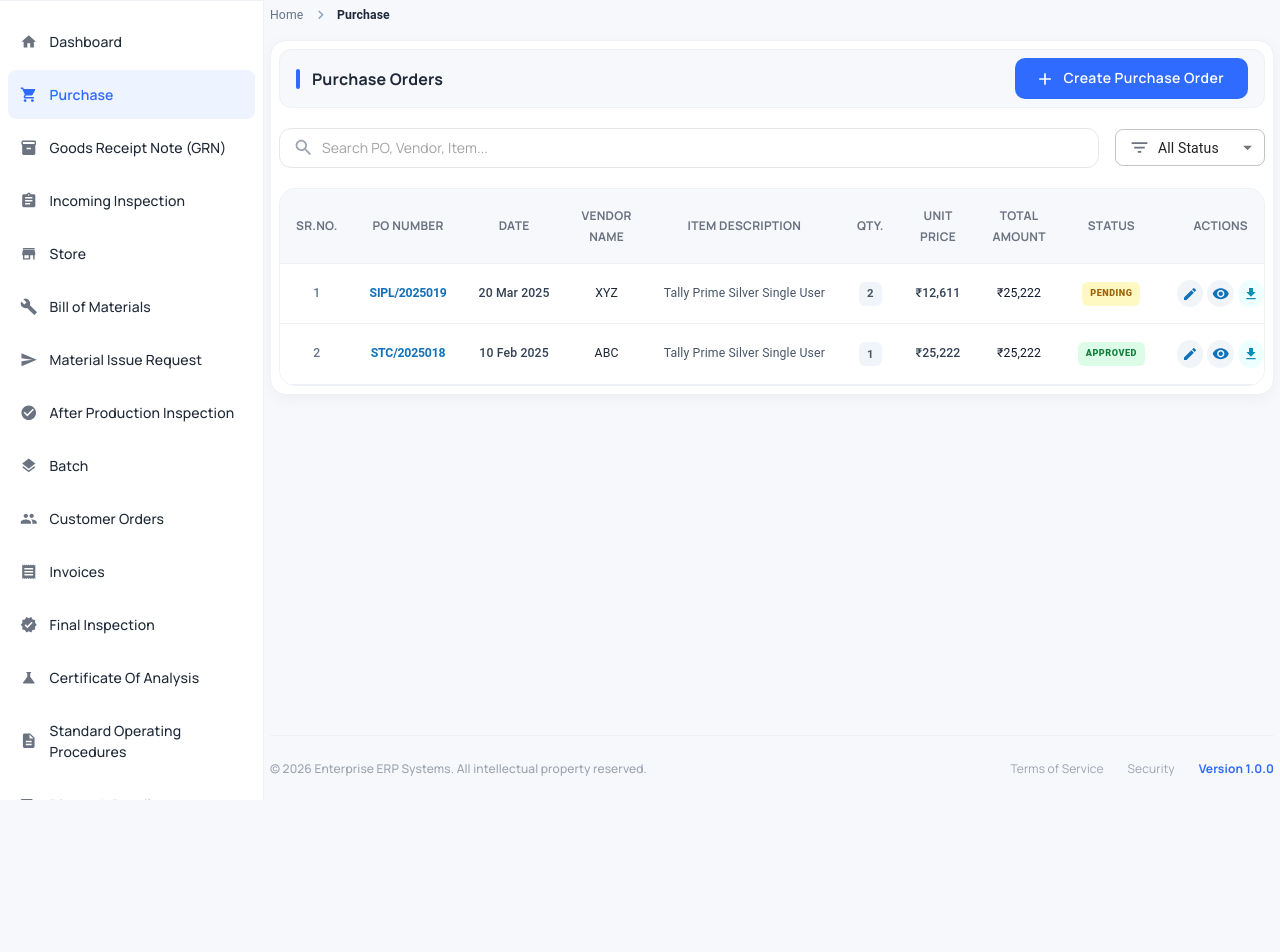
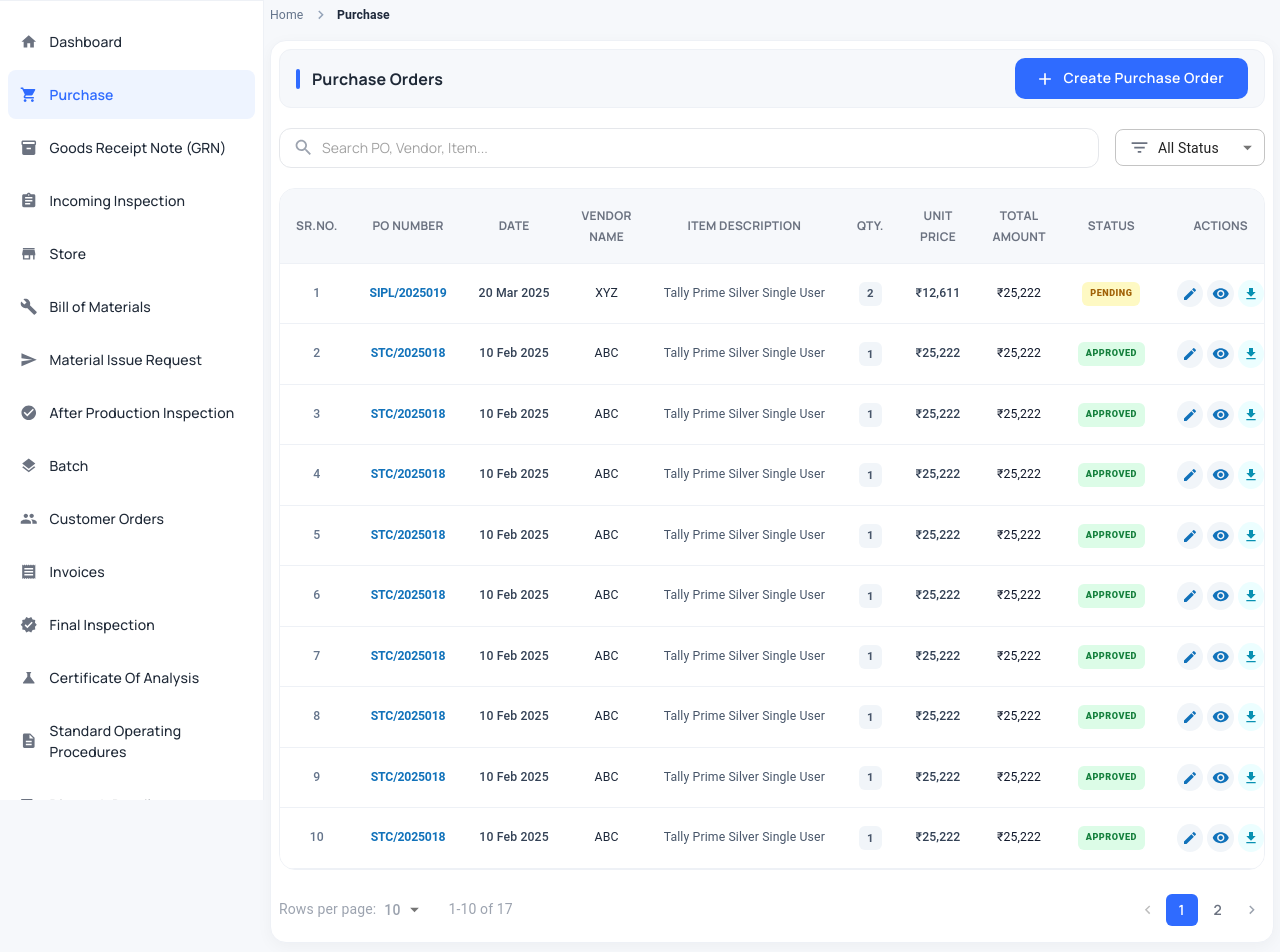
Before and after one commit to yashuu6686/ERP-1.0, a Next.js app: page /purchase in a window 1280 px wide. Shown: the top 952 px of the page. Before the commit the page ends 800 px from the top, so only its background shows below. Built offline with nearby package versions, Linux system fonts and the light colour scheme.

Commit message:
add pagination

```diff
--- a/src/app/purchase/page.js
+++ b/src/app/purchase/page.js
@@ -44,10 +44,178 @@
       totalAmount: 25222,
       status: "Approved",
     },
+    {
+      id: 2,
+      poNumber: "STC/2025018",
+      orderDate: "2025-02-10",
+      vendorName: "ABC",
+      itemDescription: "Tally Prime Silver Single User",
+      quantity: 1,
+      unitPrice: 25222,
+      totalAmount: 25222,
+      status: "Approved",
+    },{
+      id: 2,
+      poNumber: "STC/2025018",
+      orderDate: "2025-02-10",
+      vendorName: "ABC",
+      itemDescription: "Tally Prime Silver Single User",
+      quantity: 1,
+      unitPrice: 25222,
+      totalAmount: 25222,
+      status: "Approved",
+    },
+    {
+      id: 2,
+      poNumber: "STC/2025018",
+      orderDate: "2025-02-10",
+      vendorName: "ABC",
+      itemDescription: "Tally Prime Silver Single User",
+      quantity: 1,
+      unitPrice: 25222,
+      totalAmount: 25222,
+      status: "Approved",
+    },
+    {
+      id: 2,
+      poNumber: "STC/2025018",
+      orderDate: "2025-02-10",
+      vendorName: "ABC",
+      itemDescription: "Tally Prime Silver Single User",
+      quantity: 1,
+      unitPrice: 25222,
+      totalAmount: 25222,
+      status: "Approved",
+    },
+    {
+      id: 2,
+      poNumber: "STC/2025018",
+      orderDate: "2025-02-10",
+      vendorName: "ABC",
+      itemDescription: "Tally Prime Silver Single User",
+      quantity: 1,
+      unitPrice: 25222,
+      totalAmount: 25222,
+      status: "Approved",
+    },
+    {
+      id: 2,
+      poNumber: "STC/2025018",
+      orderDate: "2025-02-10",
+      vendorName: "ABC",
+      itemDescription: "Tally Prime Silver Single User",
+      quantity: 1,
+      unitPrice: 25222,
+      totalAmount: 25222,
+      status: "Approved",
+    },
+    {
+      id: 2,
+      poNumber: "STC/2025018",
+      orderDate: "2025-02-10",
+      vendorName: "ABC",
+      itemDescription: "Tally Prime Silver Single User",
+      quantity: 1,
+      unitPrice: 25222,
+      totalAmount: 25222,
+      status: "Approved",
+    },
+    {
+      id: 2,
+      poNumber: "STC/2025018",
+      orderDate: "2025-02-10",
+      vendorName: "ABC",
+      itemDescription: "Tally Prime Silver Single User",
+      quantity: 1,
+      unitPrice: 25222,
+      totalAmount: 25222,
+      status: "Approved",
+    },
+    {
+      id: 2,
+      poNumber: "STC/2025018",
+      orderDate: "2025-02-10",
+      vendorName: "ABC",
+      itemDescription: "Tally Prime Silver Single User",
+      quantity: 1,
+      unitPrice: 25222,
+      totalAmount: 25222,
+      status: "Approved",
+    },
+    {
+      id: 2,
+      poNumber: "STC/2025018",
+      orderDate: "2025-02-10",
+      vendorName: "ABC",
+      itemDescription: "Tally Prime Silver Single User",
+      quantity: 1,
+      unitPrice: 25222,
+      totalAmount: 25222,
+      status: "Approved",
+    },
+    {
+      id: 2,
+      poNumber: "STC/2025018",
+      orderDate: "2025-02-10",
+      vendorName: "ABC",
+      itemDescription: "Tally Prime Silver Single User",
+      quantity: 1,
+      unitPrice: 25222,
+      totalAmount: 25222,
+      status: "Approved",
+    },
+    {
+      id: 2,
+      poNumber: "STC/2025018",
+      orderDate: "2025-02-10",
+      vendorName: "ABC",
+      itemDescription: "Tally Prime Silver Single User",
+      quantity: 1,
+      unitPrice: 25222,
+      totalAmount: 25222,
+      status: "Approved",
+    },
+    {
+      id: 2,
+      poNumber: "STC/2025018",
+      orderDate: "2025-02-10",
+      vendorName: "ABC",
+      itemDescription: "Tally Prime Silver Single User",
+      quantity: 1,
+      unitPrice: 25222,
+      totalAmount: 25222,
+      status: "Approved",
+    },
+    {
+      id: 2,
+      poNumber: "STC/2025018",
+      orderDate: "2025-02-10",
+      vendorName: "ABC",
+      itemDescription: "Tally Prime Silver Single User",
+      quantity: 1,
+      unitPrice: 25222,
+      totalAmount: 25222,
+      status: "Approved",
+    },
+    {
+      id: 2,
+      poNumber: "STC/2025018",
+      orderDate: "2025-02-10",
+      vendorName: "ABC",
+      itemDescription: "Tally Prime Silver Single User",
+      quantity: 1,
+      unitPrice: 25222,
+      totalAmount: 25222,
+      status: "Approved",
+    },
   ]);
 
   const [searchTerm, setSearchTerm] = useState("");
   const [filterStatus, setFilterStatus] = useState("All");
+
+  // Pagination State
+  const [page, setPage] = useState(0);
+  const [rowsPerPage, setRowsPerPage] = useState(10);
 
   const filteredOrders = orders.filter((order) => {
     const matchesSearch =
@@ -60,6 +228,12 @@
 
     return matchesSearch && matchesFilter;
   });
+
+  // Calculate paginated data
+  const paginatedOrders = filteredOrders.slice(
+    page * rowsPerPage,
+    page * rowsPerPage + rowsPerPage
+  );
 
   const columns = [
     {
@@ -241,7 +415,18 @@
           </Select>
         }
       >
-        <GlobalTable columns={columns} data={filteredOrders} />
+        <GlobalTable
+          columns={columns}
+          data={paginatedOrders}
+          totalCount={filteredOrders.length}
+          page={page}
+          rowsPerPage={rowsPerPage}
+          onPageChange={setPage}
+          onRowsPerPageChange={(val) => {
+            setRowsPerPage(val);
+            setPage(0);
+          }}
+        />
       </CommonCard>
     </Box>
   );
--- a/src/components/GlobalTable.js
+++ b/src/components/GlobalTable.js
@@ -10,10 +10,38 @@
     Paper,
     Typography,
     Box,
+    IconButton,
+    Select,
+    MenuItem,
 } from "@mui/material";
+import {
+    NavigateBefore,
+    NavigateNext,
+} from "@mui/icons-material";
 
-const GlobalTable = ({ columns, data, onRowClick }) => {
+const GlobalTable = ({
+    columns,
+    data,
+    onRowClick,
+    page = 0,
+    rowsPerPage = 10,
+    totalCount = 0,
+    onPageChange,
+    onRowsPerPageChange
+}) => {
+    const totalPages = Math.ceil(totalCount / rowsPerPage);
+
+    // Generate page numbers to display
+    const getPageNumbers = () => {
+        const pages = [];
+        for (let i = 0; i < totalPages; i++) {
+            pages.push(i);
+        }
+        return pages;
+    };
+
     return (
+        <Box>
             <TableContainer
                 component={Paper}
                 elevation={0}
@@ -24,6 +52,7 @@
                     width: "100%",
                     maxWidth: "100%",
                     display: "block",
+                    mb: 2,
                     // Custom Scrollbar Styles
                     "&::-webkit-scrollbar": {
                         height: "8px",
@@ -58,7 +87,7 @@
                                         letterSpacing: "0.02em",
                                         fontFamily: "var(--font-manrope)",
                                         borderBottom: "1px solid var(--border-default)",
-                                    width: col.width || "auto", // Allow fixed width
+                                        width: col.width || "auto",
                                         ...col.sx,
                                     }}
                                 >
@@ -98,7 +127,7 @@
                                                     whiteSpace: "nowrap",
                                                     overflow: "hidden",
                                                     textOverflow: "ellipsis",
-                                                maxWidth: col.width || "200px", // Truncate if content is long
+                                                    maxWidth: col.width || "200px",
                                                 }}
                                                 title={typeof (col.render ? col.render(row, rowIndex) : row[col.accessor]) === 'string' ? (col.render ? col.render(row, rowIndex) : row[col.accessor]) : ""}
                                             >
@@ -122,6 +151,97 @@
                     </TableBody>
                 </Table>
             </TableContainer>
+
+            {/* Pagination Implementation */}
+            {totalCount > 0 && (
+                <Box
+                    sx={{
+                        display: "flex",
+                        alignItems: "center",
+                        justifyContent: "space-between",
+                        padding: "8px 0",
+                        fontFamily: "var(--font-manrope)",
+                    }}
+                >
+                    {/* Left: Rows per page and Count */}
+                    <Box sx={{ display: "flex", alignItems: "center", gap: 3 }}>
+                        <Box sx={{ display: "flex", alignItems: "center", gap: 1 }}>
+                            <Typography sx={{ fontSize: "14px", color: "var(--text-muted)" }}>
+                                Rows per page:
+                            </Typography>
+                            <Select
+                                value={rowsPerPage}
+                                onChange={(e) => onRowsPerPageChange && onRowsPerPageChange(e.target.value)}
+                                variant="standard"
+                                disableUnderline
+                                sx={{
+                                    fontSize: "14px",
+                                    fontWeight: 500,
+                                    color: "var(--text-muted)",
+                                    "& .MuiSelect-select": { py: 0 },
+                                }}
+                            >
+                                <MenuItem value={10}>10</MenuItem>
+                                <MenuItem value={25}>25</MenuItem>
+                                <MenuItem value={50}>50</MenuItem>
+                                <MenuItem value={100}>100</MenuItem>
+                            </Select>
+                        </Box>
+
+                        <Typography sx={{ fontSize: "14px", color: "var(--text-muted)" }}>
+                            {`${page * rowsPerPage + 1}-${Math.min((page + 1) * rowsPerPage, totalCount)} of ${totalCount}`}
+                        </Typography>
+                    </Box>
+
+                    {/* Right: Numeric Pagination */}
+                    <Box sx={{ display: "flex", alignItems: "center", gap: 0.5 }}>
+                        <IconButton
+                            disabled={page === 0}
+                            onClick={() => onPageChange && onPageChange(page - 1)}
+                            size="small"
+                            sx={{ color: "var(--text-muted)" }}
+                        >
+                            <NavigateBefore fontSize="small" />
+                        </IconButton>
+
+                        {getPageNumbers().map((p) => (
+                            <Box
+                                key={p}
+                                onClick={() => onPageChange && onPageChange(p)}
+                                sx={{
+                                    minWidth: "32px",
+                                    height: "32px",
+                                    display: "flex",
+                                    alignItems: "center",
+                                    justifyContent: "center",
+                                    borderRadius: "6px",
+                                    fontSize: "14px",
+                                    fontWeight: 600,
+                                    cursor: "pointer",
+                                    transition: "all 0.2s",
+                                    bgcolor: p === page ? "var(--brand-primary)" : "transparent",
+                                    color: p === page ? "#ffffff" : "var(--text-secondary)",
+                                    "&:hover": {
+                                        bgcolor: p === page ? "var(--brand-primary)" : "var(--brand-soft)",
+                                    },
+                                }}
+                            >
+                                {p + 1}
+                            </Box>
+                        ))}
+
+                        <IconButton
+                            disabled={page >= totalPages - 1}
+                            onClick={() => onPageChange && onPageChange(page + 1)}
+                            size="small"
+                            sx={{ color: "var(--text-muted)" }}
+                        >
+                            <NavigateNext fontSize="small" />
+                        </IconButton>
+                    </Box>
+                </Box>
+            )}
+        </Box>
     );
 };
 
```
Lines whose indentation alone changed are shown as unchanged.
